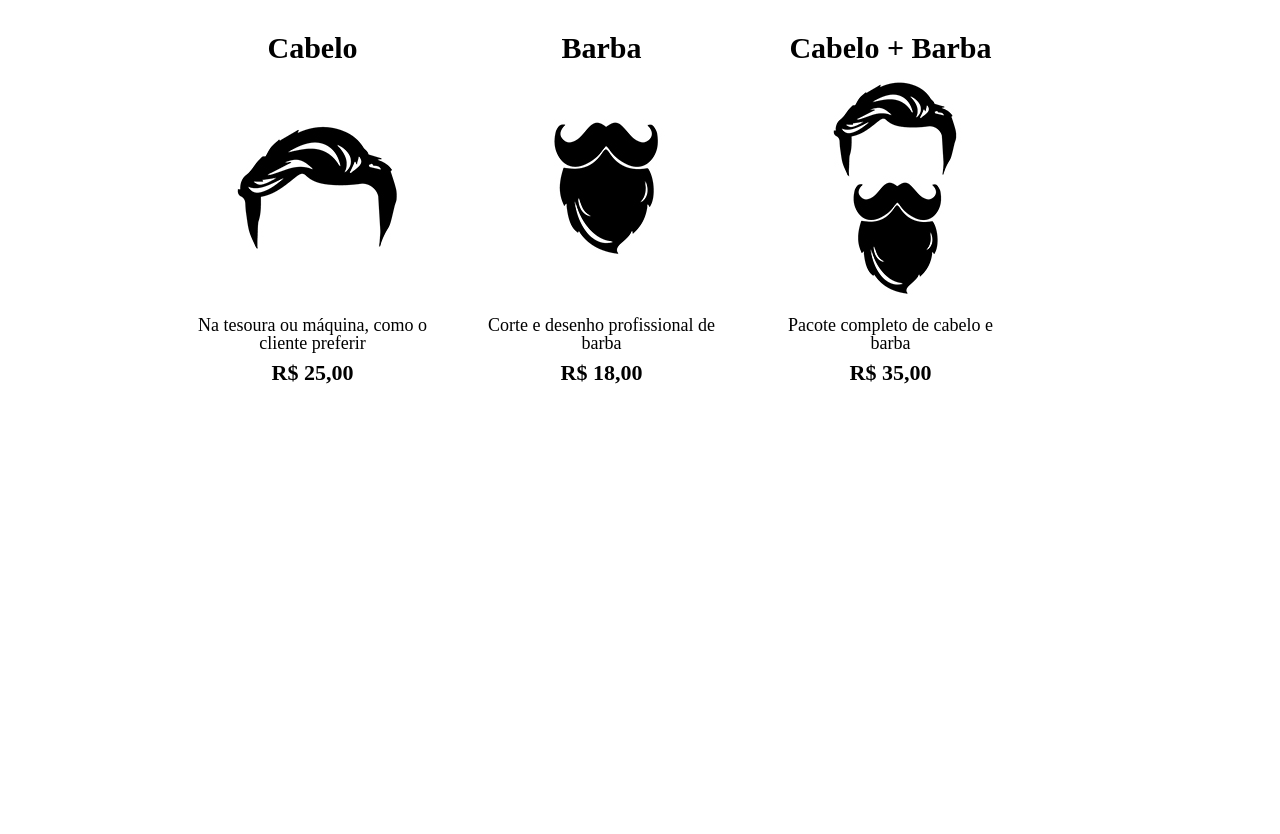
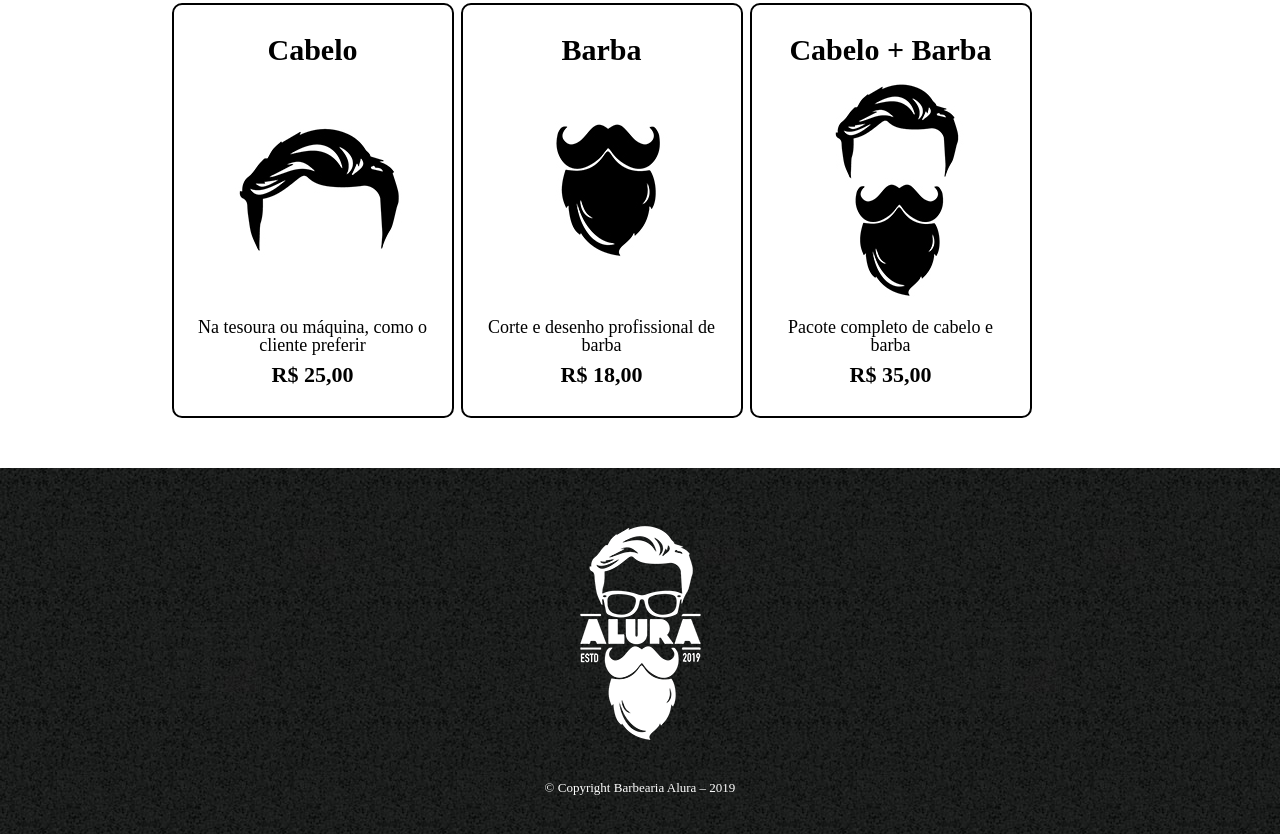
Before and after one commit to ElianeCristina/BarbeariaAlura, a plain HTML site: page pages/produtos.html in a window 1280 px wide. Shown: the part 340-1174 px from the top of the page. Before the commit the page ends 804 px from the top, so only its background shows below. Drawn offline with Linux system fonts and the light colour scheme.

Commit message:
terminando a pagina de produtos

```diff
--- a/pages/produtos.html
+++ b/pages/produtos.html
@@ -47,5 +47,10 @@
         </ul>
     </main>
 
+    <footer>
+        <img src="../img/logo-branco.png" alt="" srcset="">
+        <p class="copyright">&copy; Copyright Barbearia Alura – 2019</p>
+    </footer>
+
 </body>
 </html>
--- a/styles/produtos.css
+++ b/styles/produtos.css
@@ -43,6 +43,8 @@ nav a{
     margin: 0 1.5px;
     padding: 30px 20px;
     box-sizing: border-box;
+    border: 2px solid black;
+    border-radius: 10px;
 }
 
 .produtos h2{
@@ -59,3 +61,33 @@ nav a{
     font-weight: bold;
     margin-top: 10px;
 }
+
+nav a:hover{
+    color: #C78C19;
+    text-decoration: underline;
+}
+
+footer{
+    text-align: center;
+    background: url(../img/bg.jpg);
+    padding: 40px;
+}
+
+.copyright{
+    color: white;
+    font-size: 13px;
+    margin-top: 20px;
+}
+
+.produtos li:hover{
+    border-color: #C78C19;
+    font-size: 40px o;
+}
+
+.produtos li:active{
+    border-color: #088C19;
+}
+
+.produtos li:hover h2{
+    font-size: 37px;
+}
```
